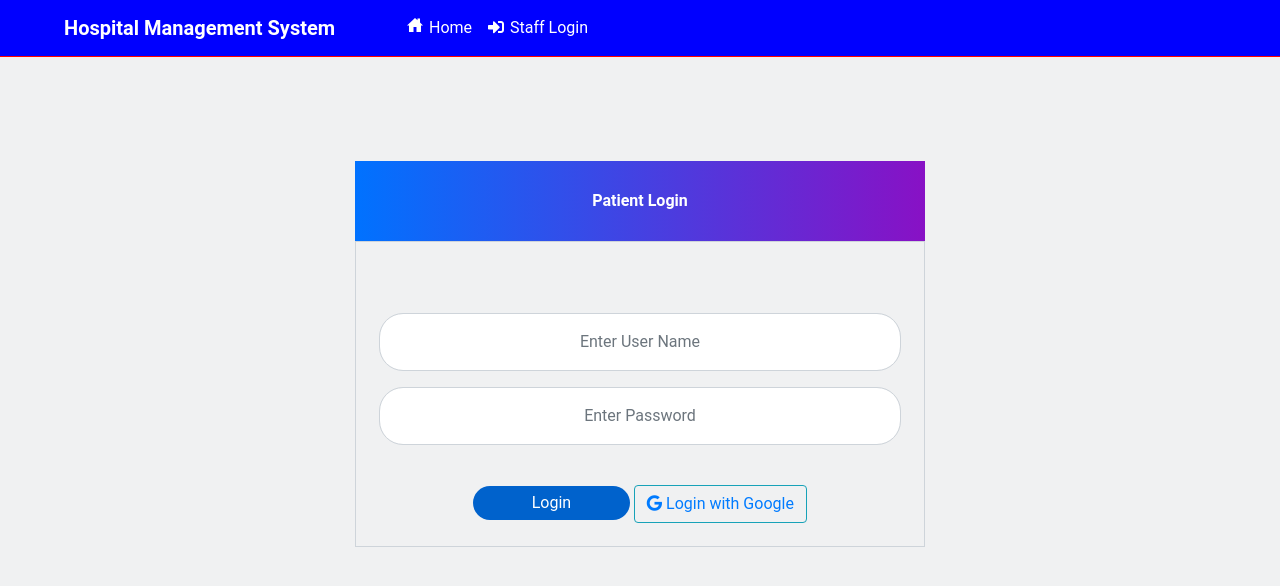
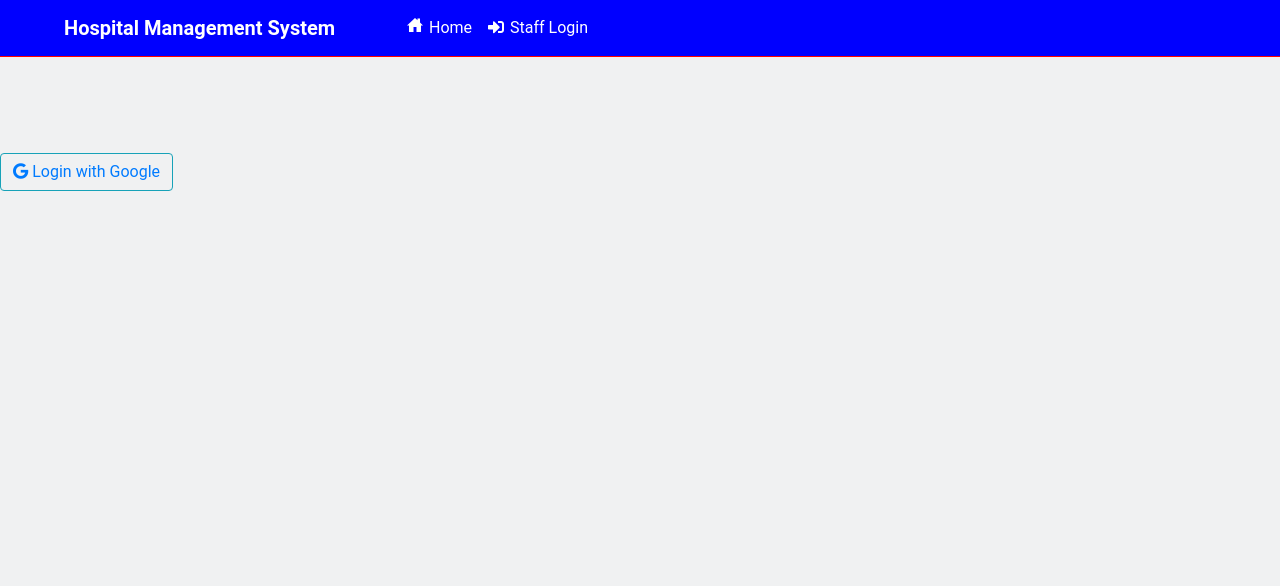
Before and after one commit to AarushTewari/SUTT-Task, a Django app: page /login in a window 1280 px wide. Shown: the top 586 px of the page. Run offline with Django 4.2, Linux system fonts and the light colour scheme; some libraries are stand-ins or nearby versions.

Commit message:
Update login.html

```diff
--- a/Templates/login.html
+++ b/Templates/login.html
@@ -55,31 +55,6 @@
 <body>
 
 <br><br><br><br>
-    <form method="post">
-    {% csrf_token %}
-    <div class="container register-form mt-2" style="width : 600px;">
-      <div class="form">
-        <div class="note">
-          <p>Patient Login</p>
-        </div>
-
-        <div class="form-content">
-          <div class="row mt-5">
-
-            <div class="col-md-12">
-              <div class="form-group">
-                  <input type="text" name="uname" class="form-control py-3" placeholder="Enter User Name">
-              </div>
-            </div>
-
-            <div class="col-md-12">
-              <div class="form-group">
-                <input type="password" name="pwd" class="form-control py-3" placeholder="Enter Password"><br>
-              </div>
-            </div>
-
-          </div>
-          <button type="submit" class="btnSubmit">Login</button>
           <button class="btn btn-outline-info">
             <a href="{% provider_login_url 'google'%}?next=/welcome">
                 <i class="fab fa-google"></i>
```
